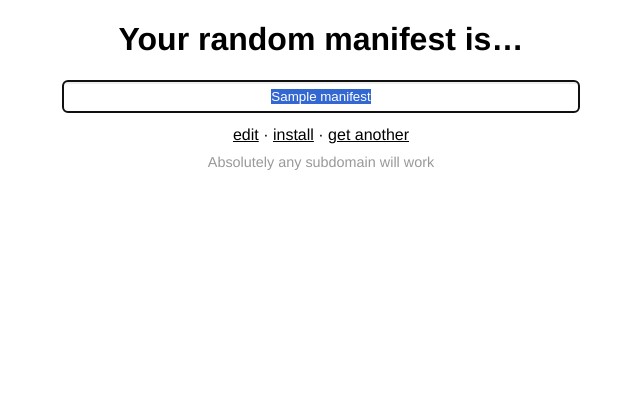
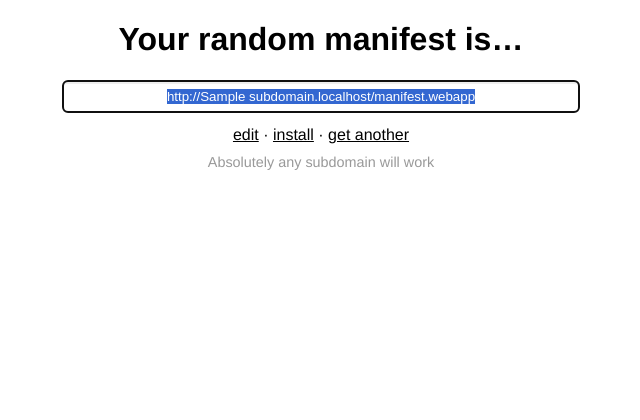
Before and after one commit to oremj/node-testmanifest, a Node project: template views/index.ejs in a window 1280 px wide. Shown: the top 420 px of the page, without its empty margins (319-959 px from the left). Run offline with Node 20 templates, Linux system fonts and the light colour scheme; the template is opened without the code that fills it: most values are stand-ins (such as "Sample title", 1, 10 or a date in 2020); some libraries are stand-ins or nearby versions.

Commit message:
finish functionality implementation

```diff
--- a/index.js
+++ b/index.js
@@ -5,12 +5,13 @@ var logger = require('morgan');
 var path = require('path');
 var program = require('commander');
 var uuid = require('node-uuid');
+var mkdirp = require('mkdirp').sync;
 
 function subdomainMiddle(req, res, next) {
 
     var hostParts = req.hostname.split(".");
     if(hostParts.length < 3 || hostParts[0] == "www") {
-        res.locals.subdomain = uuid.v1();
+        res.locals.subdomain = uuid.v1().split('-')[0];
     } else {
         req.url = "/subdomain/" + hostParts[0] + req.url;
         res.locals.subdomain = hostParts[0];
@@ -26,24 +27,61 @@ function hostnameRoot(hostname) {
     return hostname.split('.').slice(-2).join('.');
 }
 
-var defaultData = {
-    'name': 'Test App ({subdomain})',
-    'description': 'This app has been automatically generated by testmanifest.com',
-    'version': '1.0',
-    'icons': {'16': 'http://testmanifest.com/icon-16.png',
-              '48': 'http://testmanifest.com/icon-48.png',
-              '128': 'http://testmanifest.com/icon-128.png'},
-    'install_allowed_from': ['*'],
-    'developer': {'name': 'Test Manifest User', 'url': 'http://testmanifest.com'}
-};
+function newManifest(domain) {
+    var data = {
+        'name': 'Test App ({subdomain})',
+        'description': 'This app has been automatically generated by ' + domain,
+        'version': '1.0',
+        'icons': {'16': domain + '/icon-16.png',
+                  '48': domain + '/icon-48.png',
+                  '128': domain + '/icon-128.png'},
+        'install_allowed_from': ['*'],
+        'developer': {'name': 'Test Manifest User', 'url': 'http://testmanifest.com'}
+    };
+
+    return JSON.stringify(data, null, 4);
+}
+
+function renderManifest(manifest, subdomain) {
+    return manifest.replace("{subdomain}", subdomain);
+}
 
 function sanitizedFilename(type, name) {
     // TODO: sanitize
-    return __dirname + "/" + type + "/" + name;
+    type = type.replace(/[^\w-]/g, "");
+    name = name.replace(/[^\w-]/g, "");
+    return path.join(__dirname, type, name);
 }
 
-function writeFile(type, name, data, callback) {
-    return fs.writeFile(sanitizedFilename(type, name), data, callback);
+function getManifest(names, domain, callback) {
+    if (names.length === 0) {
+        callback(null, newManifest(domain));
+        return;
+    }
+
+    var name = names.pop();
+    fs.readFile(sanitizedFilename('manifests', name), function(err, data) {
+        if (err) {
+            getManifest(names, domain, callback);
+            return;
+        }
+        callback(err, data.toString());
+    });
+}
+
+function putManifest(name, data, callback) {
+    fs.writeFile(sanitizedFilename('manifests', name), data, callback);
+}
+
+function addManifest(req, res, next) {
+    var possibleNames = [res.locals.subdomainBase];
+    if (res.locals.subdomain != res.locals.subdomainBase) {
+        possibleNames.push(res.locals.subdomain);
+    }
+    getManifest(possibleNames, res.locals.domain, function(err, data) {
+        res.locals.manifestData = data;
+        next();
+    });
 }
 
 var app = express();
@@ -59,25 +97,27 @@ app.get("/", function(req, res) {
     res.render('index');
 });
 
-app.get("/subdomain/:subdomain", function(req, res) {
-    res.locals.json = JSON.stringify(defaultData, null, 4);
+app.get("/subdomain/:subdomain", addManifest, function(req, res) {
+    res.locals.json = res.locals.manifestData;
     res.render('edit');
 });
 
 app.post("/subdomain/:subdomain", function(req, res) {
-    writeFile('manifests', res.locals.subdomain, req.body.manifest, function(err) {
+    putManifest(res.locals.subdomain, req.body.manifest, function(err) {
         if (err) console.log(err);
     });
-    res.send(req.body.manifest);
+    res.redirect("/");
 });
 
-app.get("/subdomain/:subdomain/manifest.webapp", function(req, res) {
-    res.json(defaultData);
+app.get("/subdomain/:subdomain/manifest.webapp", addManifest, function(req, res) {
+    res.set('Content-Type', 'application/x-web-app-manifest+json');
+    res.send(renderManifest(res.locals.manifestData, res.locals.subdomain));
 });
 
 program
     .option('-p, --port <port>', 'Bind Port', 3000, parseInt)
     .parse(process.argv);
 
+mkdirp(path.join(__dirname, 'manifests'));
 console.log("Listening on:", program.port);
 app.listen(program.port);
--- a/views/footer.ejs
+++ b/views/footer.ejs
@@ -1,13 +1,23 @@
     <script src="https://ajax.googleapis.com/ajax/libs/jquery/1/jquery.js"></script>
     <script>
+    var subDomain = '<%= subdomain %>';
+    var domainBase = window.location.hostname.split('.').splice(-2).join('.');
+    var origin = window.location.protocol + '//' + subDomain + '.' + domainBase;
+    if (window.location.port !== "") {
+        origin += ":" + window.location.port;
+    }
+    var manifestLocation = origin + '/manifest.webapp';
+
     $(function() {
+        $('#edit').attr('href', origin);
+        $('#thingy').val(manifestLocation);
         $('#install').click(function(e) {
             e.preventDefault();
             if(!navigator.mozApps) {
                 alert("Your browser doesn't support app installation. Try Firefox Nightly.");
                 return;
             }
-            navigator.mozApps.install('http://<%= subdomain %>.testmanifest.com/manifest.webapp');
+            navigator.mozApps.install(manifestLocation);
         });
         $('#thingy')[0].focus();
         $('#thingy')[0].select();
--- a/views/index.ejs
+++ b/views/index.ejs
@@ -3,7 +3,7 @@
     <h1>Your random manifest is&hellip;</h1>
     <input type="text" id="thingy" value="<%= manifest %>">
     <br>
-    <a href="<%= domain %>">edit</a> &middot; <a href="#" id="install">install</a>
+    <a id="edit" href="<%= domain %>">edit</a> &middot; <a href="#" id="install">install</a>
     &middot; <a href="/">get another</a>
     <br>
     <div style="color: #999; font-size: 0.9em; padding-top: 10px;">
```
Also changed, not shown: package.json (+4 -3 lines).
